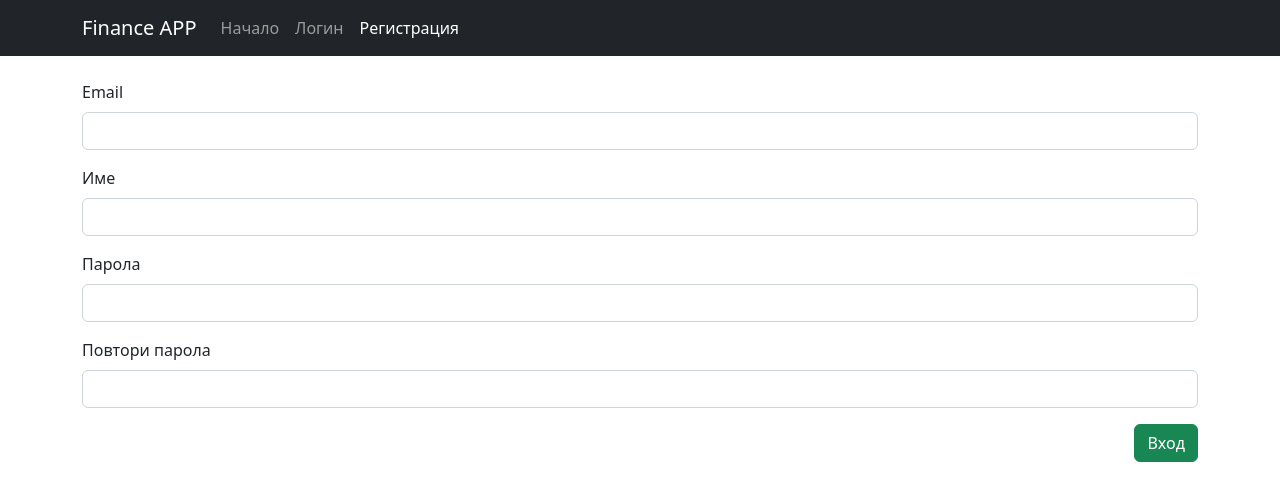
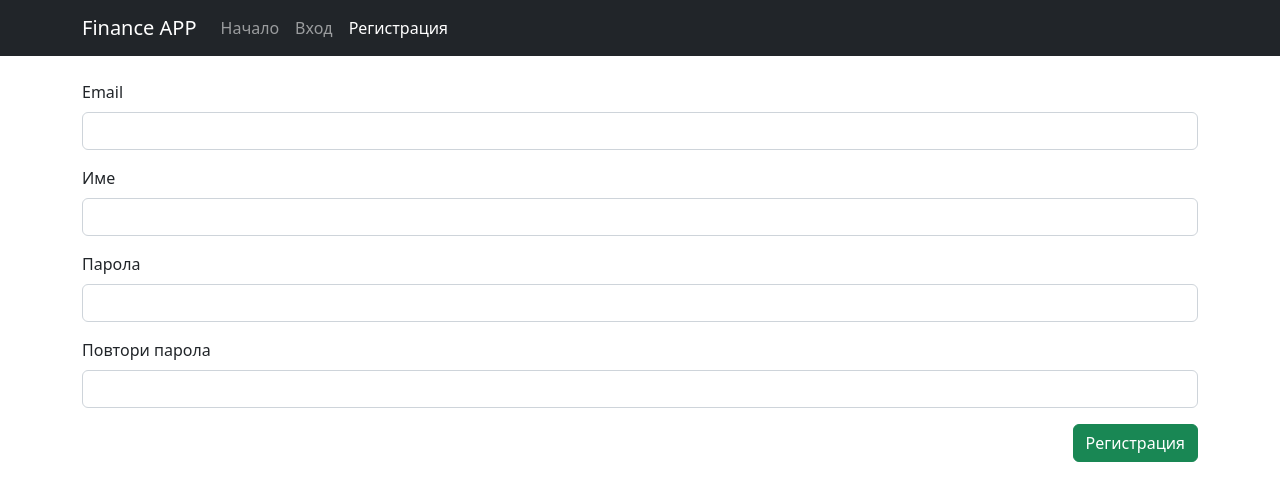
Before and after one commit to koko1313/react-financeapp-backoffice, a React (Create React App) app: page /register in a window 1280 px wide. Shown: the top 500 px of the page. Built offline with nearby package versions, Linux system fonts and the light colour scheme.

Commit message:
Redirects

```diff
--- a/src/App.js
+++ b/src/App.js
@@ -1,9 +1,11 @@
 import React from "react";
 import { BrowserRouter, Route, Routes } from "react-router-dom";
+import Home from "./components/Home";
 import Login from "./components/Login";
 import Navbar from "./components/Navbar";
 import Register from "./components/Register";
 import UserList from "./components/UserList";
+import Logout from "./components/Logout";
 
 export default function App() {
   return <>
@@ -12,9 +14,11 @@ export default function App() {
 
       <div className="container mt-4">
         <Routes>
-          <Route path="/" element={ <UserList /> } />
+          <Route path="/" element={ <Home /> } />
+          <Route path="/users" element={ <UserList /> } />
           <Route path="/login" element={ <Login /> } />
           <Route path="/register" element={ <Register /> } />
+          <Route path="/logout" element={ <Logout /> } />
         </Routes>
       </div>
     </BrowserRouter>
--- /dev/null
+++ b/src/components/Home/index.js
@@ -0,0 +1,9 @@
+import React from "react";
+
+export default function Login() {
+    return <>
+        <h1>Здрасти!</h1>
+        <p>Туй началната страница на бекофиса ни</p>
+        <p>Влез в профила си или се регистрирай за да получиш достъп</p>
+    </>;
+}
--- a/src/components/Login/index.js
+++ b/src/components/Login/index.js
@@ -1,10 +1,23 @@
-import React, { useState } from "react";
+import React, { useEffect, useState } from "react";
+import { useNavigate } from "react-router-dom";
 import Cookies from "universal-cookie";
 import { request } from "../../network-client";
+import { getJwtTokenCookie } from "../../utils/utils";
 
 export default function Login() {
+    const cookies = new Cookies();
+    const navigate = useNavigate();
+
     const [email, setEmail] = useState("");
     const [password, setPassword] = useState("");
+
+    useEffect(() => {
+        const jwtToken = getJwtTokenCookie();
+
+        if (jwtToken) {
+            navigate("/");
+        }
+    }, []);
 
     const loginUser = () => {
         request(
@@ -16,8 +29,8 @@ export default function Login() {
                 password: password
             }
         ).then((resp) => {
-            const cookies = new Cookies();
             cookies.set("jwtToken", resp.data.jwtToken);
+            window.location.href ="/users"; // use location.href instead of useNavigate to refresh the page after login (we need this in order to refresh the navbar as well)
         });
     }
 
--- /dev/null
+++ b/src/components/Logout/index.js
@@ -0,0 +1,10 @@
+import { useEffect } from "react";
+import { removeJwtTokenCookie } from "../../utils/utils";
+
+export default function Register() {
+
+    useEffect(() => {
+        removeJwtTokenCookie();
+        window.location.href = "/"; // use location.href instead of useNavigate to refresh the page after login (we need this in order to refresh the navbar as well)
+    }, []);
+}
--- a/src/components/Navbar/index.js
+++ b/src/components/Navbar/index.js
@@ -1,7 +1,15 @@
-import React from "react";
+import React, { useEffect, useState } from "react";
 import { NavLink } from "react-router-dom";
+import { getJwtTokenCookie } from "../../utils/utils";
 
 export default function Navbar () {
+    const [jwtToken, setJwtToken] = useState(undefined);
+
+    useEffect(() => {
+        const jwtToken = getJwtTokenCookie();
+        setJwtToken(jwtToken);
+    }, []);
+
     return <>
         <nav className="navbar navbar-expand-lg navbar-dark bg-dark">
             <div className="container">
@@ -14,12 +22,30 @@ export default function Navbar () {
                         <li className="nav-item">
                             <NavLink className="nav-link" to="/">Начало</NavLink>
                         </li>
+
+                        {jwtToken &&
                         <li className="nav-item">
-                            <NavLink className="nav-link" to="/login">Логин</NavLink>
+                            <NavLink className="nav-link" to="/users">Потребители</NavLink>
                         </li>
+                        }
+
+                        {!jwtToken &&
+                        <li className="nav-item">
+                            <NavLink className="nav-link" to="/login">Вход</NavLink>
+                        </li>
+                        }
+
+                        {!jwtToken &&
                         <li className="nav-item">
                             <NavLink className="nav-link" to="/register">Регистрация</NavLink>
                         </li>
+                        }
+
+                        {jwtToken &&
+                        <li className="nav-item">
+                            <NavLink className="nav-link" to="/logout">Изход</NavLink>
+                        </li>
+                        }
                     </ul>
                 </div>
             </div>
--- a/src/components/Register/index.js
+++ b/src/components/Register/index.js
@@ -1,11 +1,23 @@
-import React, { useState } from "react";
+import React, { useEffect, useState } from "react";
+import { useNavigate } from "react-router-dom";
 import { request } from "../../network-client";
+import { getJwtTokenCookie } from "../../utils/utils";
 
 export default function Register() {
+    const navigate = useNavigate();
+
     const [email, setEmail] = useState("");
     const [name, setName] = useState("");
     const [password, setPassword] = useState("");
     const [rePassword, setRePassword] = useState("");
+
+    useEffect(() => {
+        const jwtToken = getJwtTokenCookie();
+
+        if (jwtToken) {
+            navigate("/");
+        }
+    }, []);
 
     const registerUser = () => {
         if (password === rePassword) {
@@ -19,7 +31,9 @@ export default function Register() {
                     password: password,
                     isAdmin: true
                 }
-            );
+            ).then(() => {
+                navigate("/login");
+            });
         }
     }
 
@@ -41,7 +55,7 @@ export default function Register() {
             <input type="password" className="form-control" onChange={(e) => setRePassword(e.target.value)} />
         </div>
         <div className="text-end">
-            <button type="button" className="btn btn-success" onClick={registerUser}>Вход</button>
+            <button type="button" className="btn btn-success" onClick={registerUser}>Регистрация</button>
         </div>
     </>;
 }
--- a/src/components/UserList/index.js
+++ b/src/components/UserList/index.js
@@ -1,11 +1,20 @@
 import React, { useEffect, useState } from "react";
 import { request } from "../../network-client";
+import { useNavigate } from "react-router-dom";
+import { getJwtTokenCookie } from "../../utils/utils";
 
 export default function UserList() {
+    const navigate = useNavigate();
 
     const [users, setUsers] = useState([]);
 
     useEffect(() => {
+        const token = getJwtTokenCookie();
+        if (!token) {
+            navigate("/login");
+            return;
+        }
+
         fetchUsers();
     }, []);
 
@@ -20,9 +29,9 @@ export default function UserList() {
             return <tr key={user.id}>
                 <td>{user.name}</td>
                 <td>{user.email}</td>
-                <td>{user.isAdmin ? "Да" : "Не"}</td>
+                <td>{user.isAdmin ? "Да" : "No"}</td>
                 <td>
-                    <a href="/">Редактирай</a>
+                    <button className="btn btn-link" onClick={() => { alert("Епа не работи тва все още") }}>Редактирай</button>
                 </td>
             </tr>;
         });
--- /dev/null
+++ b/src/utils/utils.js
@@ -0,0 +1,11 @@
+import Cookies from "universal-cookie";
+
+export const getJwtTokenCookie = () => {
+    const cookies = new Cookies();
+    return cookies.get("jwtToken");
+}
+
+export const removeJwtTokenCookie = () => {
+    const cookies = new Cookies();
+    cookies.remove("jwtToken");
+}
```
